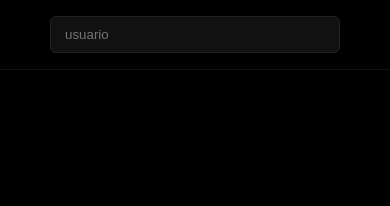
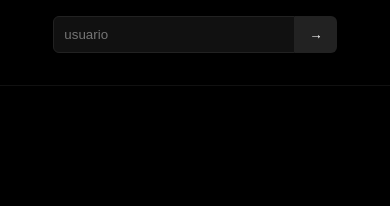
Before and after one commit to KajiiNarumi/iasuarezv, a Jekyll site: the page blue.html, which Jekyll copies as it is, in a window 390 px wide. Shown: the top 206 px of the page. Built offline with Jekyll 4.4.1, drawn with Linux system fonts in a browser that asks for light colours.

Commit message:
Update title and enhance styling in blue.html

```diff
--- a/blue.html
+++ b/blue.html
@@ -2,220 +2,288 @@
 <html lang="es">
 <head>
 <meta charset="UTF-8">
-<title>ATProto Viewer</title>
+<title>ATProto Feed</title>
 
 <style>
 body {
-  margin: 0;
-  background: #000;
-  color: #fff;
-  font-family: system-ui, sans-serif;
+  margin:0;
+  background:#000;
+  color:#fff;
+  font-family:system-ui;
 }
 
-header {
-  padding: 16px;
-  text-align: center;
-  border-bottom: 1px solid #111;
+/* HEADER */
+
+.header {
+  border-bottom:1px solid #111;
+  padding:16px;
 }
 
-input {
-  padding: 10px 14px;
-  background: #111;
-  border: 1px solid #222;
-  color: #fff;
-  width: 260px;
-  border-radius: 6px;
+.search {
+  display:flex;
+  justify-content:center;
+  margin-bottom:16px;
 }
 
+.search input {
+  background:#111;
+  border:1px solid #222;
+  color:#fff;
+  padding:10px;
+  border-radius:6px 0 0 6px;
+  width:220px;
+}
+
+.search button {
+  background:#222;
+  border:none;
+  color:#fff;
+  padding:10px 14px;
+  cursor:pointer;
+  border-radius:0 6px 6px 0;
+}
+
+.profile {
+  display:flex;
+  align-items:center;
+  gap:14px;
+  max-width:900px;
+  margin:auto;
+}
+
+.profile img {
+  width:60px;
+  height:60px;
+  border-radius:50%;
+}
+
+.profile-info h2 {
+  margin:0;
+  font-size:16px;
+}
+
+.profile-info p {
+  margin:2px 0;
+  font-size:13px;
+  color:#aaa;
+}
+
+.follow {
+  margin-left:auto;
+  background:#fff;
+  color:#000;
+  border:none;
+  padding:6px 12px;
+  border-radius:20px;
+  cursor:pointer;
+}
+
+/* GRID */
+
 .grid {
-  display: grid;
-  grid-template-columns: repeat(3, 1fr);
-  gap: 12px;
-  padding: 16px;
+  max-width:900px;
+  margin:auto;
+  display:grid;
+  grid-template-columns:repeat(3,1fr);
+  gap:10px;
+  padding:16px;
 }
 
 .card img {
-  width: 100%;
-  aspect-ratio: 1/1;
-  object-fit: cover;
-  border-radius: 8px;
-  cursor: pointer;
+  width:100%;
+  aspect-ratio:1/1;
+  object-fit:cover;
+  border-radius:6px;
+  cursor:pointer;
 }
 
-/* MODAL */
+/* LIGHTBOX */
 
-.modal {
-  position: fixed;
-  inset: 0;
-  background: rgba(0,0,0,0.96);
-  display: none;
-  z-index: 999;
+.lightbox {
+  position:fixed;
+  inset:0;
+  background:rgba(0,0,0,0.95);
+  display:none;
+  z-index:999;
 }
 
-.modal.active {
-  display: flex;
+.lightbox.active {
+  display:flex;
 }
 
-.modal-wrapper {
-  display: flex;
-  width: 90%;
-  height: 90%;
-  margin: auto;
-  gap: 40px;
+.lb-content {
+  margin:auto;
+  width:90%;
+  height:90%;
+  display:flex;
+  gap:30px;
 }
 
-.modal-img {
-  flex: 1.2;
-  display: flex;
-  align-items: center;
-  justify-content: center;
+.lb-img {
+  flex:1;
+  display:flex;
+  justify-content:center;
+  align-items:center;
+  overflow:hidden;
 }
 
-.modal-img img {
-  max-width: 100%;
-  max-height: 100%;
-  border-radius: 10px;
+.lb-img img {
+  max-width:100%;
+  max-height:100%;
+  cursor:grab;
+  transition:transform 0.2s;
 }
 
-.modal-text {
-  flex: 0.8;
-  overflow-y: auto;
-  padding-right: 10px;
-}
-
-.modal-text p {
-  line-height: 1.5;
-  font-size: 15px;
-  color: #ccc;
-}
-
-/* botón cerrar */
-.close {
-  position: absolute;
-  top: 20px;
-  right: 20px;
-  font-size: 22px;
-  cursor: pointer;
-  color: #aaa;
+.lb-text {
+  width:320px;
+  overflow-y:auto;
+  color:#ccc;
 }
 
 /* móvil */
-@media (max-width: 700px) {
+
+@media(max-width:700px){
+
 .grid {
-    gap: 6px;
-    padding: 6px;
+  gap:6px;
+  padding:6px;
 }
 
-  .modal-wrapper {
-    flex-direction: column;
-    height: 100%;
-    width: 100%;
-    padding: 20px;
-    gap: 20px;
+.lb-content {
+  flex-direction:column;
+  height:100%;
 }
 
-  .modal-img {
-    flex: none;
-    max-height: 60%;
+.lb-img {
+  height:60%;
 }
 
-  .modal-text {
-    flex: none;
-    max-height: 40%;
-    overflow-y: auto;
+.lb-text {
+  width:100%;
+  height:40%;
 }
 
-  .modal-text p {
-    font-size: 16px;
-  }
 }
 </style>
 </head>
 
 <body>
 
-<header>
+<div class="header">
+
+<div class="search">
   <input id="userInput" placeholder="usuario">
-</header>
+  <button id="goBtn">→</button>
+</div>
+
+<div class="profile" id="profile"></div>
+
+</div>
 
 <div class="grid" id="gallery"></div>
 
-<div class="modal" id="modal">
-  <div class="close" id="closeBtn">✕</div>
-
-  <div class="modal-wrapper">
-    <div class="modal-img">
-      <img id="modalImg">
+<div class="lightbox" id="lightbox">
+  <div class="lb-content">
+    <div class="lb-img">
+      <img id="lbImg">
     </div>
-
-    <div class="modal-text">
-      <p id="modalText"></p>
-    </div>
+    <div class="lb-text" id="lbText"></div>
   </div>
 </div>
 
 <script>
 const input = document.getElementById("userInput");
+const btn = document.getElementById("goBtn");
 const gallery = document.getElementById("gallery");
-const modal = document.getElementById("modal");
-const modalImg = document.getElementById("modalImg");
-const modalText = document.getElementById("modalText");
-const closeBtn = document.getElementById("closeBtn");
+const profile = document.getElementById("profile");
 
-const saved = localStorage.getItem("atproto_user");
-if (saved) {
-  input.value = saved;
+const lightbox = document.getElementById("lightbox");
+const lbImg = document.getElementById("lbImg");
+const lbText = document.getElementById("lbText");
+
+let scale = 1;
+
+const saved = localStorage.getItem("user");
+if(saved){
+  input.value=saved;
   load(saved);
 }
 
-input.addEventListener("keydown", e => {
-  if (e.key === "Enter") {
-    const user = input.value.trim();
-    if (!user) return;
+btn.onclick = () => start();
+input.addEventListener("keydown",e=>{if(e.key==="Enter")start();});
 
-    localStorage.setItem("atproto_user", user);
-    gallery.innerHTML = "";
+function start(){
+  const user=input.value.trim();
+  if(!user)return;
+  localStorage.setItem("user",user);
+  gallery.innerHTML="";
   load(user);
 }
+
+async function load(handle){
+
+const didRes=await fetch(`https://public.api.bsky.app/xrpc/com.atproto.identity.resolveHandle?handle=${handle}`);
+const {did}=await didRes.json();
+
+const profRes=await fetch(`https://public.api.bsky.app/xrpc/app.bsky.actor.getProfile?actor=${did}`);
+const prof=await profRes.json();
+
+/* header */
+profile.innerHTML=`
+<img src="${prof.avatar}">
+<div class="profile-info">
+<h2>${prof.displayName||handle}</h2>
+<p>${prof.description||""}</p>
+</div>
+<button class="follow">Follow</button>
+`;
+
+/* feed */
+const res=await fetch(`https://public.api.bsky.app/xrpc/app.bsky.feed.getAuthorFeed?actor=${did}&limit=50`);
+const data=await res.json();
+
+data.feed.forEach(item=>{
+const post=item.post;
+const text=post.record.text||"";
+
+let imgs=[];
+if(post.embed?.images)imgs=post.embed.images;
+if(post.embed?.media?.images)imgs=post.embed.media.images;
+
+imgs.forEach(img=>{
+const cid=img.image.ref.$link;
+const src=`https://cdn.bsky.app/img/feed_fullsize/plain/${did}/${cid}@jpeg`;
+
+const el=document.createElement("img");
+el.src=src;
+
+el.onclick=()=>{
+lightbox.classList.add("active");
+lbImg.src=src;
+lbText.innerText=text;
+scale=1;
+lbImg.style.transform="scale(1)";
+};
+
+gallery.appendChild(el);
+});
 });
 
-closeBtn.onclick = () => modal.classList.remove("active");
-modal.onclick = (e) => {
-  if (e.target === modal) modal.classList.remove("active");
+/* zoom */
+lbImg.onwheel=(e)=>{
+e.preventDefault();
+scale+=e.deltaY*-0.001;
+scale=Math.min(Math.max(.5,scale),4);
+lbImg.style.transform=`scale(${scale})`;
 };
 
-async function load(handle) {
-  const didRes = await fetch(`https://public.api.bsky.app/xrpc/com.atproto.identity.resolveHandle?handle=${handle}`);
-  const { did } = await didRes.json();
-
-  let res = await fetch(`https://public.api.bsky.app/xrpc/app.bsky.feed.getAuthorFeed?actor=${did}&limit=50`);
-  let data = await res.json();
-
-  data.feed.forEach(item => {
-    const post = item.post;
-    const text = post.record.text || "";
-
-    let images = [];
-    if (post.embed?.images) images = post.embed.images;
-    if (post.embed?.media?.images) images = post.embed.media.images;
-    if (post.record?.embed?.images) images = post.record.embed.images;
-
-    images.forEach(img => {
-      const cid = img.image.ref.$link;
-      const src = `https://cdn.bsky.app/img/feed_fullsize/plain/${did}/${cid}@jpeg`;
-
-      const image = document.createElement("img");
-      image.src = src;
-
-      image.onclick = () => {
-        modal.classList.add("active");
-        modalImg.src = src;
-        modalText.innerText = text;
+/* cerrar */
+lightbox.onclick=(e)=>{
+if(e.target===lightbox){
+lightbox.classList.remove("active");
+}
 };
 
-      gallery.appendChild(image);
-    });
-  });
 }
 </script>
 
```
Lines whose indentation alone changed are shown as unchanged.
